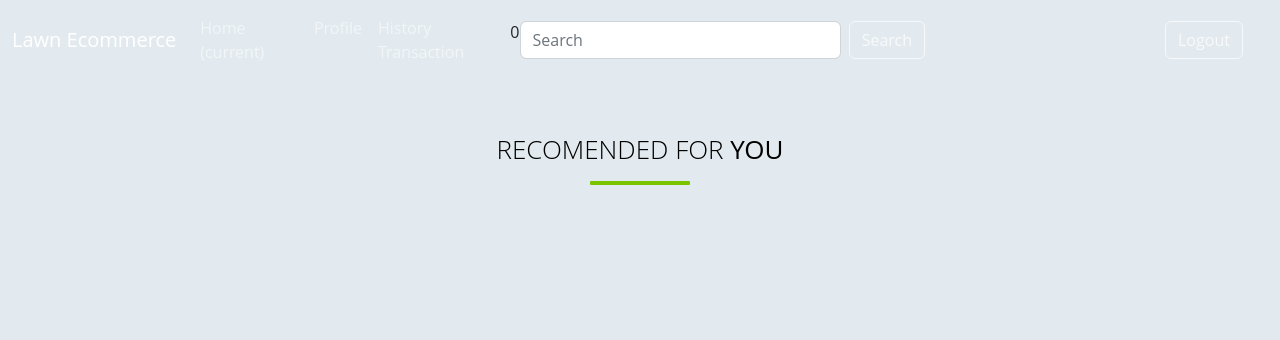
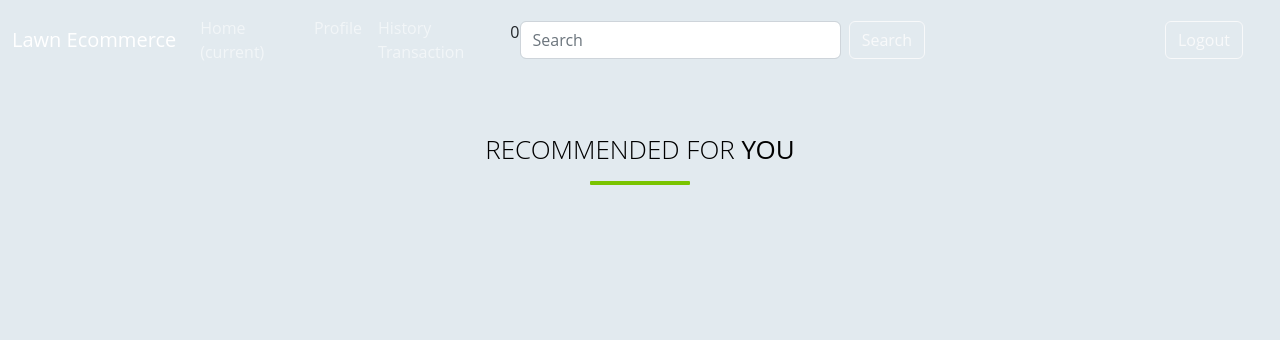
Before and after one commit to Asmedeus998/applikasi_E_commerce, a Django app: page /store/homepage/ in a window 1280 px wide. Shown: the top 340 px of the page. Run offline with Django 3.2, Linux system fonts and the light colour scheme; a user stored in the database is signed in; tables that the repository leaves empty hold one stand-in row (values such as "Sample post"); grey boxes marked "Sample" are stand-in pictures; some libraries are stand-ins or nearby versions.

Commit message:
fix typo

```diff
--- a/templates/user/homepage.html
+++ b/templates/user/homepage.html
@@ -154,7 +154,7 @@
         <div class="container-xl">
             <div class="row">
                 <div class="col-md-12">
-                    <h2>Recomended For <b>You</b></h2>
+                    <h2>Recommended For <b>You</b></h2>
                     <div id="myCarousel" class="carousel slide" data-ride="carousel" data-interval="0">
                     <!-- Carousel indicators -->
                     <ol class="carousel-indicators">
```
